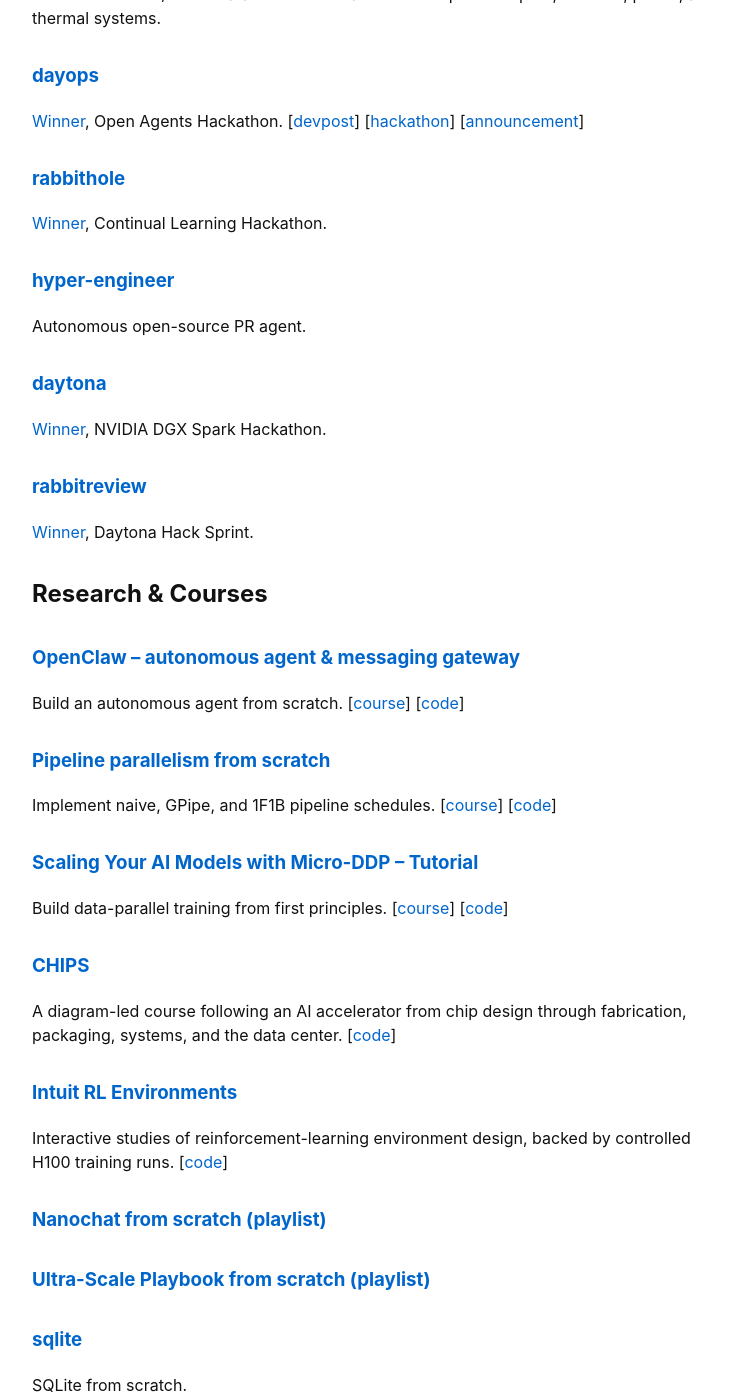
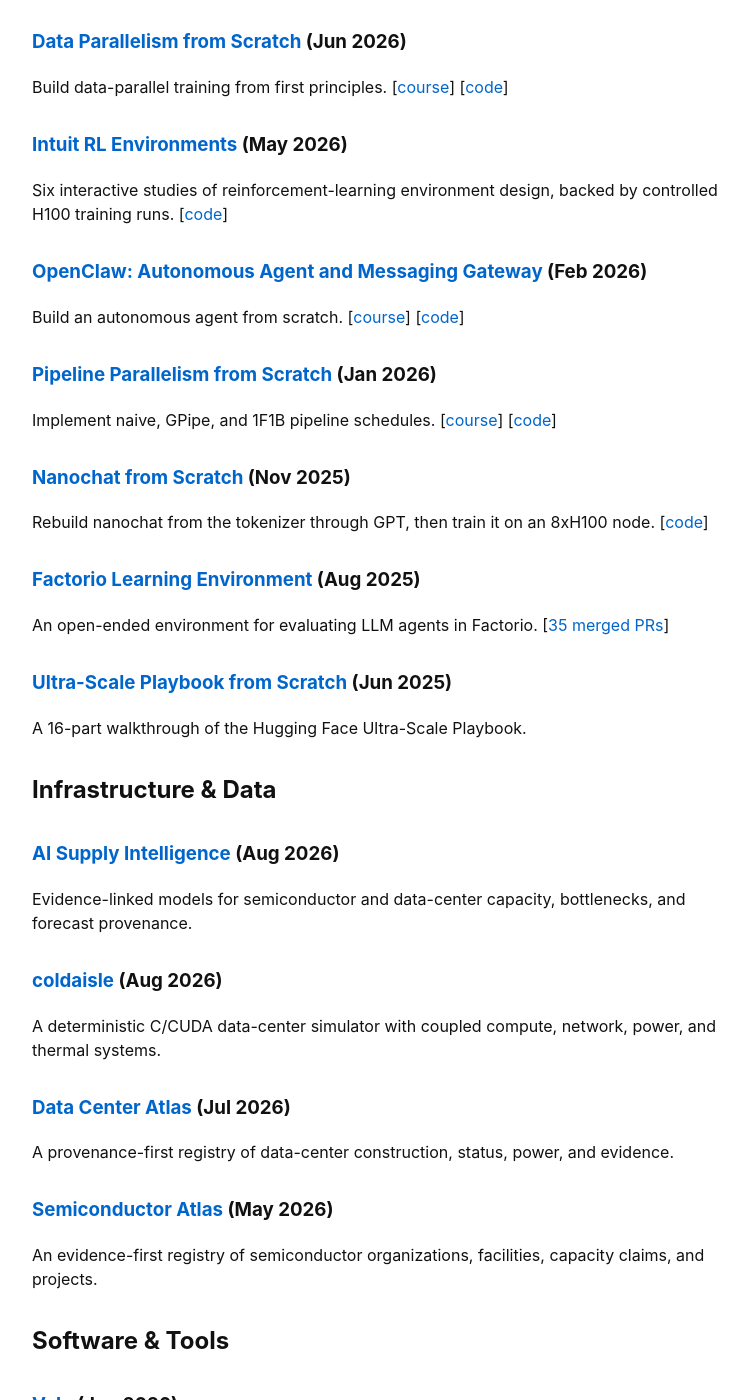
Before and after one commit to kiankyars/kiankyars.github.io, a Jekyll site: the page built from build.md, in a window 1280 px wide and 1400 px high, scrolled down 574 px. Shown: the whole window, without its empty margins (262-1010 px from the left). Built offline with Jekyll 4.4.1, drawn with Linux system fonts in a browser that asks for light colours; some of the changed text lies outside the part shown.

Commit message:
Reorganize build portfolio

```diff
--- a/build.md
+++ b/build.md
@@ -4,136 +4,108 @@
 permalink: /build/
 ---
 
-## Featured
+Selected work, newest first within each section.
 
-### [afterclock](https://github.com/kiankyars/afterclock)
+## Research & Courses
 
-A two-player abstract strategy game of directional predictions on a 5×5 board. [[play](https://kiankyars.github.io/afterclock/)]
+### [CHIPS: From Design to Data Center](https://www.youtube.com/watch?v=FGT7LZbZe-g) (Sep 2026)
 
-### [parallel-ralph](https://github.com/kiankyars/parallel-ralph)
+A full semiconductor supply-chain course, following an AI accelerator from design through fabrication, HBM, packaging, systems, and the data center. [[course](https://kiankyars.github.io/chips/)] [[code](https://github.com/kiankyars/chips)]
 
-Distributed asynchronous agent harnessing.
+### [GIGAWATT](https://kiankyars.github.io/gigawatt/) (Aug 2026)
 
-### [coldaisle](https://github.com/kiankyars/coldaisle)
+A diagram-led course following one watt from generation to GPU transistors and back out as heat. [[code](https://github.com/kiankyars/gigawatt)]
+
+### [Data Parallelism from Scratch](https://www.youtube.com/watch?v=7q4D6_3syuE) (Jun 2026)
+
+Build data-parallel training from first principles. [[course](https://kiankyars.github.io/microddp/)] [[code](https://github.com/kiankyars/microddp)]
+
+### [Intuit RL Environments](https://kiankyars.github.io/intuit-rl-envs/) (May 2026)
+
+Six interactive studies of reinforcement-learning environment design, backed by controlled H100 training runs. [[code](https://github.com/kiankyars/intuit-rl-envs)]
+
+### [OpenClaw: Autonomous Agent and Messaging Gateway](https://www.youtube.com/watch?v=n1sfrc-RjyM) (Feb 2026)
+
+Build an autonomous agent from scratch. [[course](https://kiankyars.github.io/openclawcourse/)] [[code](https://github.com/kiankyars/openclawcourse)]
+
+### [Pipeline Parallelism from Scratch](https://www.youtube.com/watch?v=D5F8kp_azzw) (Jan 2026)
+
+Implement naive, GPipe, and 1F1B pipeline schedules. [[course](https://kiankyars.github.io/micropp/)] [[code](https://github.com/kiankyars/micropp)]
+
+### [Nanochat from Scratch](https://www.youtube.com/playlist?list=PLWVevi-n5pPxm2aahpbLCBUc_giHjIgg0) (Nov 2025)
+
+Rebuild nanochat from the tokenizer through GPT, then train it on an 8xH100 node. [[code](https://github.com/kiankyars/nanochat)]
+
+### [Factorio Learning Environment](https://github.com/jackhopkins/factorio-learning-environment) (Aug 2025)
+
+An open-ended environment for evaluating LLM agents in Factorio. [[35 merged PRs](https://github.com/JackHopkins/factorio-learning-environment/pulls?q=is%3Apr+author%3Akiankyars+is%3Amerged+merged%3A2025-06-01..2025-08-31)]
+
+### [Ultra-Scale Playbook from Scratch](https://www.youtube.com/playlist?list=PLWVevi-n5pPy-Y9swxvs5AiTwA_QzUXsr) (Jun 2025)
+
+A 16-part walkthrough of the Hugging Face Ultra-Scale Playbook.
+
+## Infrastructure & Data
+
+### [AI Supply Intelligence](https://github.com/kiankyars/supply-intelligence) (Aug 2026)
+
+Evidence-linked models for semiconductor and data-center capacity, bottlenecks, and forecast provenance.
+
+### [coldaisle](https://github.com/kiankyars/coldaisle) (Aug 2026)
 
 A deterministic C/CUDA data-center simulator with coupled compute, network, power, and thermal systems.
 
-### [dayops](https://github.com/kiankyars/dayops)
+### [Data Center Atlas](https://github.com/kiankyars/datacenter-atlas) (Jul 2026)
+
+A provenance-first registry of data-center construction, status, power, and evidence.
+
+### [Semiconductor Atlas](https://github.com/kiankyars/semiconductor-atlas) (May 2026)
+
+An evidence-first registry of semiconductor organizations, facilities, capacity claims, and projects.
+
+## Software & Tools
+
+### [Velo](https://github.com/kiankyars/velo) (Jun 2026)
+
+A planning and ride-analysis system for ultra-distance cycling.
+
+### [Podcast Intel](https://kiankyars.github.io/podcast-intel/) (Jun 2026)
+
+A daily pipeline that filters podcast transcripts into cited digests and cumulative topic notes. [[code](https://github.com/kiankyars/podcast-intel)]
+
+### [parallel-ralph](https://github.com/kiankyars/parallel-ralph) (Feb 2026)
+
+A distributed asynchronous agent harness.
+
+### [sqlite](https://github.com/kiankyars/sqlite) (Feb 2026)
+
+SQLite from scratch.
+
+### [regex](https://github.com/kiankyars/regex) (Feb 2026)
+
+Regex engine from scratch.
+
+## Hackathons & Experiments
+
+### [Afterclock](https://kiankyars.github.io/afterclock/) (Aug 2026)
+
+A two-player abstract strategy game of directional predictions on a 5x5 board. [[code](https://github.com/kiankyars/afterclock)]
+
+### [dayops](https://github.com/kiankyars/dayops) (Feb 2026)
 
 [Winner](/awards/#open-agents-hackathon-2026), Open Agents Hackathon. [[devpost](https://devpost.com/software/dayops)] [[hackathon](https://open-agents-hackathon.devpost.com)] [[announcement](https://x.com/AskVenice/status/2027207601323131084)]
 
-### [rabbithole](https://github.com/kiankyars/rabbithole)
+### [rabbithole](https://github.com/kiankyars/rabbithole) (Feb 2026)
 
 [Winner](/awards/#continual-learning-hackathon-2026), Continual Learning Hackathon.
 
-### [hyper-engineer](https://github.com/kiankyars/hyper-engineer)
-
-Autonomous open-source PR agent.
-
-### [daytona](https://github.com/kiankyars/daytona)
+### [daytona](https://github.com/kiankyars/daytona) (Jan 2026)
 
 [Winner](/awards/#nvidia-dgx-spark-hackathon-2026), NVIDIA DGX Spark Hackathon.
 
-### [rabbitreview](https://github.com/skylerkimcodes/rabbitreview)
+### [rabbitreview](https://github.com/skylerkimcodes/rabbitreview) (Jan 2026)
 
 [Winner](/awards/#daytona-hack-sprint-2026), Daytona Hack Sprint.
 
-## Research & Courses
+## Earlier Work
 
-### [OpenClaw – autonomous agent & messaging gateway](https://www.youtube.com/watch?v=n1sfrc-RjyM)
-
-Build an autonomous agent from scratch. [[course](https://kiankyars.github.io/openclawcourse/)] [[code](https://github.com/kiankyars/openclawcourse)]
-
-### [Pipeline parallelism from scratch](https://www.youtube.com/watch?v=D5F8kp_azzw)
-
-Implement naive, GPipe, and 1F1B pipeline schedules. [[course](https://kiankyars.github.io/micropp/)] [[code](https://github.com/kiankyars/micropp)]
-
-### [Scaling Your AI Models with Micro-DDP – Tutorial](https://www.youtube.com/watch?v=7q4D6_3syuE)
-
-Build data-parallel training from first principles. [[course](https://kiankyars.github.io/microddp/)] [[code](https://github.com/kiankyars/microddp)]
-
-### [CHIPS](https://kiankyars.github.io/chips/)
-
-A diagram-led course following an AI accelerator from chip design through fabrication, packaging, systems, and the data center. [[code](https://github.com/kiankyars/chips)]
-
-### [Intuit RL Environments](https://kiankyars.github.io/intuit-rl-envs/)
-
-Interactive studies of reinforcement-learning environment design, backed by controlled H100 training runs. [[code](https://github.com/kiankyars/intuit-rl-envs)]
-
-### [Nanochat from scratch (playlist)](https://www.youtube.com/playlist?list=PLWVevi-n5pPxm2aahpbLCBUc_giHjIgg0)
-
-### [Ultra-Scale Playbook from scratch (playlist)](https://www.youtube.com/playlist?list=PLWVevi-n5pPy-Y9swxvs5AiTwA_QzUXsr)
-
-### [sqlite](https://github.com/kiankyars/sqlite)
-
-SQLite from scratch.
-
-### [regex](https://github.com/kiankyars/regex)
-
-Regex engine from scratch.
-
-### [latent-space](https://github.com/kiankyars/latent-space)
-
-Attention score matrix visualization tool.
-
-### [DeepLearning](https://github.com/kiankyars/DeepLearning)
-
-Machine learning notes, experiments, and implementations.
-
-### [factorio-learning-environment](https://github.com/jackhopkins/factorio-learning-environment)
-
-A non-saturating, open-ended environment for evaluating LLMs in Factorio.
-
-## Archive
-
-### [addy](https://github.com/kiankyars/addy)
-
-Automated podcast advertisements with voice cloning.
-
-### [pinchboard](https://github.com/kiankyars/pinchboard)
-
-Moltbook for X.
-
-### [haggler](https://github.com/kiankyars/haggler)
-
-Negotiation and agent-based commerce experiments.
-
-### [2025](https://github.com/kiankyars/2025)
-
-A project which projects your high and low agency futures based on your journals, fully private.
-
-### [langviz](https://github.com/kiankyars/langviz)
-
-Fun language visualization tool to test my iteration speed. Globe.GL is sick!
-
-### [x-index](https://github.com/kiankyars/x-index)
-
-TypeScript project to calculate your h-index for x, abandoned due to shit X api.
-
-### [MarketplaceDescriptions](https://github.com/kiankyars/MarketplaceDescriptions)
-
-Script for making Facebook Marketplace descriptions with Gemini API.
-
-### [ned](https://github.com/kiankyars/ned)
-
-I made real-time ai coaching for basically anything.
-
-### [twtr](https://github.com/kiankyars/twtr)
-
-Twitter from the CLI!
-
-### [ML-Course-Work](https://github.com/kiankyars/ML-Course-Work)
-
-Course notebooks and assignments.
-
-### [pymodoro](https://github.com/kiankyars/pymodoro)
-
-Pomodoro method implemented using Flask.
-
-### [heapSort](https://github.com/kiankyars/heapSort)
-
-Implementing heap sort to apply CMPUT 204 (algorithms) learnings.
-
-### [timelapse](https://github.com/kiankyars/timelapse)
-
-Create timelapses with timestamps and custom music.
+Everything else is on [GitHub](https://github.com/kiankyars?tab=repositories).
```
